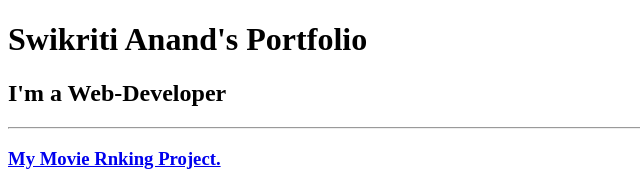
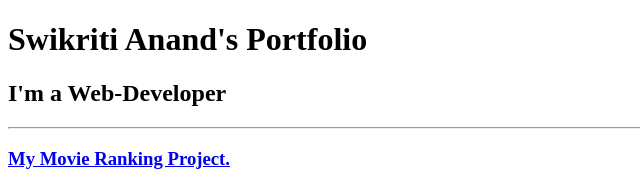
Before and after one commit to Swikriti-Anand/html-portfolio, a plain HTML site: page index.html in a window 1280 px wide. Shown: the top 185 px of the page, 0-640 px from the left. Drawn offline with Linux system fonts and the light colour scheme.

Commit message:
Update index.html

```diff
--- a/index.html
+++ b/index.html
@@ -27,7 +27,7 @@ https://developer.mozilla.org/en-US/docs/Web/HTML/Element/img#attr-height -->
 
     <hr />
 
-    <h3><a href="./movie-ranking.html">My Movie Rnking Project.</a></h3>
+    <h3><a href="./movie-ranking.html">My Movie Ranking Project.</a></h3>
     <img src="./MOVIE.png"  height=200 alt="My Movie Ranking Project" />
 
     <h3><a href="./birthday-invite.html">My Birthday Invite Project.</a></h3>
```
